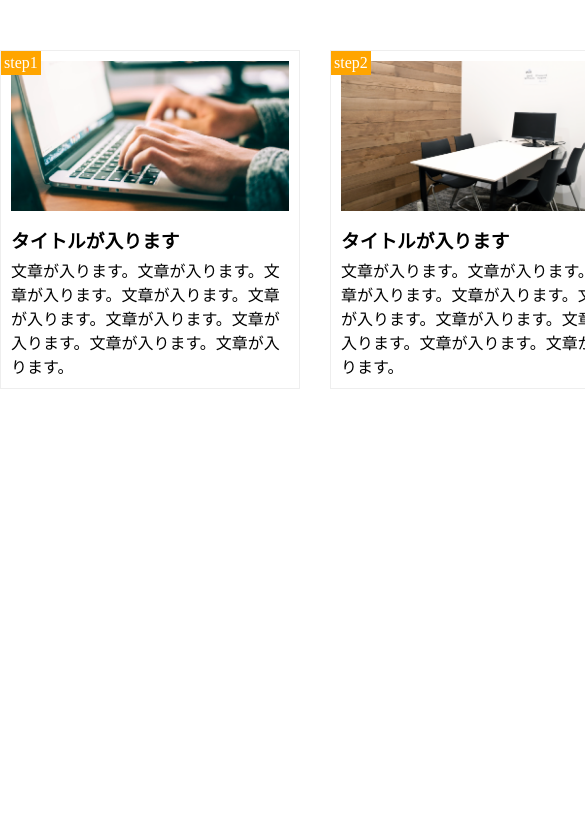
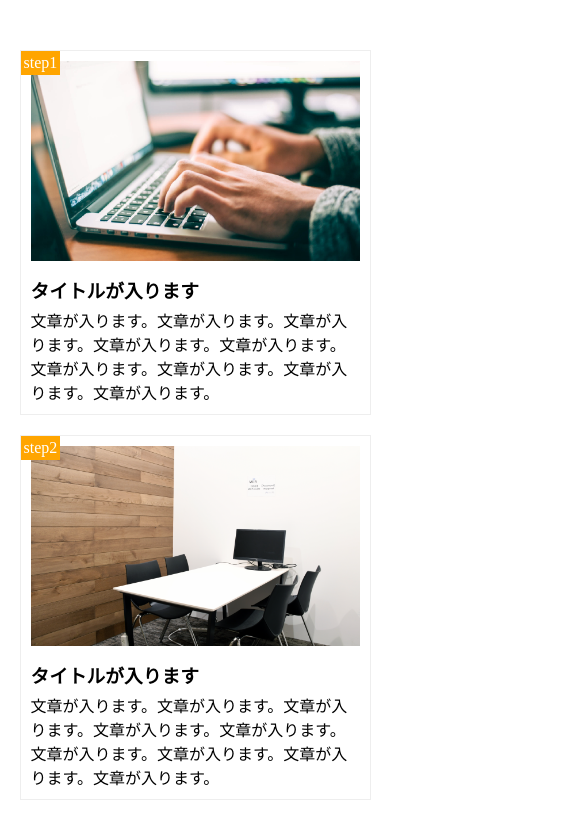
Before and after one commit to ahuro110/webcamp, a plain HTML site: page 1-10/index.html in a window 390 px wide. Shown: the top 817 px of the page, 585 px wide, since content can reach past the window. Drawn offline with Linux system fonts and the light colour scheme.

Commit message:
[Finish] 1-10

```diff
--- a/1-10/index.css
+++ b/1-10/index.css
@@ -60,3 +60,32 @@ main{
 .title{
   margin: 15px 0 5px;
 }
+
+@media screen and (max-width:768px){
+  main{
+    width:100%;
+  }
+  .step-box{
+    float:none;
+    width:90%;
+    margin: 0 auto 20px;
+  }
+  .step-box:last-child{
+    margin: 0 auto;
+    margin-bottom:0;
+  }
+
+  .step-img1{
+    height:200px;
+  }
+
+  .step-img2{
+    height:200px;
+  }
+
+  .step-img3{
+    height:200px;
+  }
+
+
+}
--- a/1-10/index.html
+++ b/1-10/index.html
@@ -2,7 +2,8 @@
 <html lang="ja">
   <head>
     <meta charset="UTF-8">
-    <title>演習9章</title>
+    <meta name="viewport" content="width=device-width,initial-scale=1.0">
+    <title>10章: 課題問題 </title>
     <link rel="stylesheet" href="index.css">
   </head>
   <body>
```
